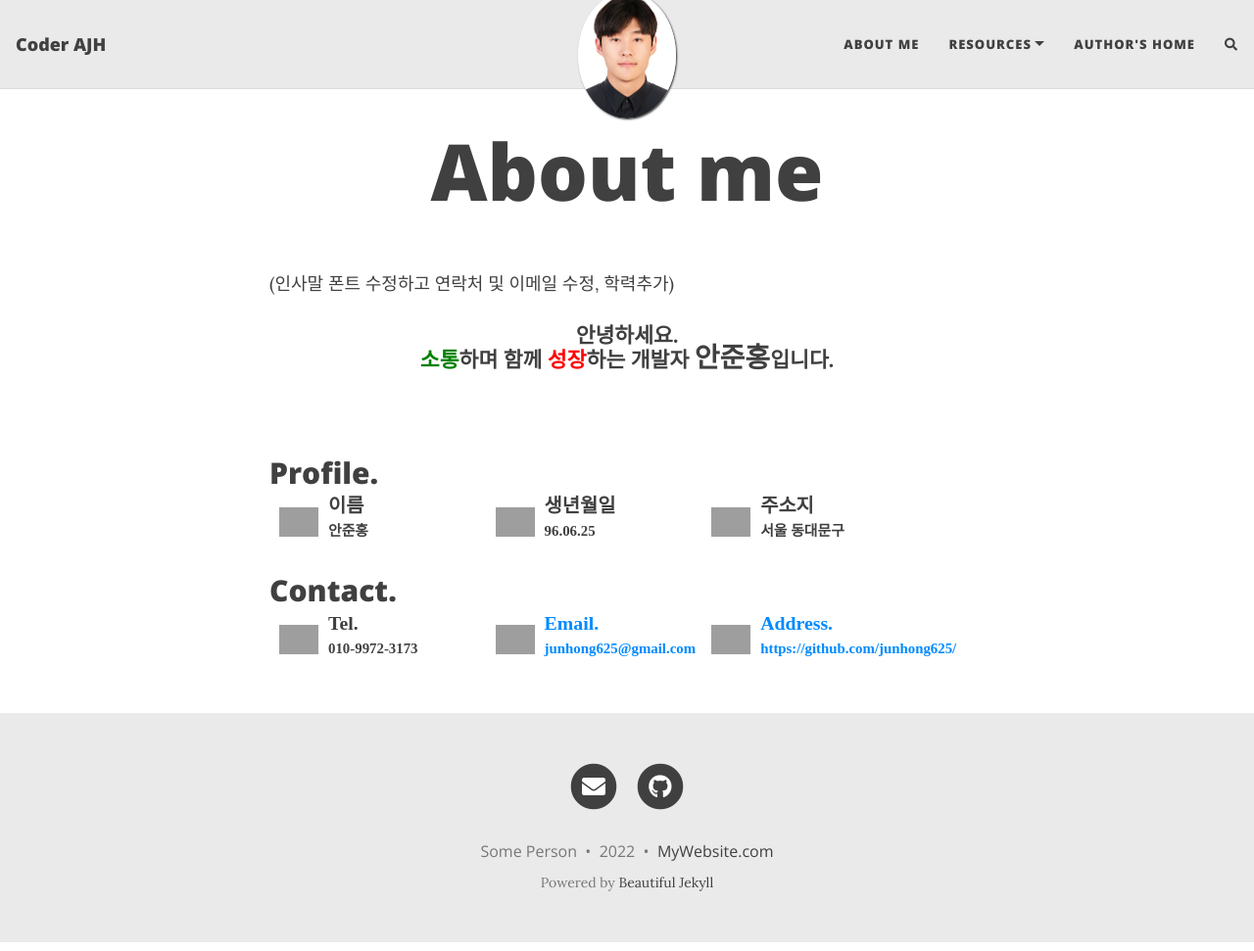
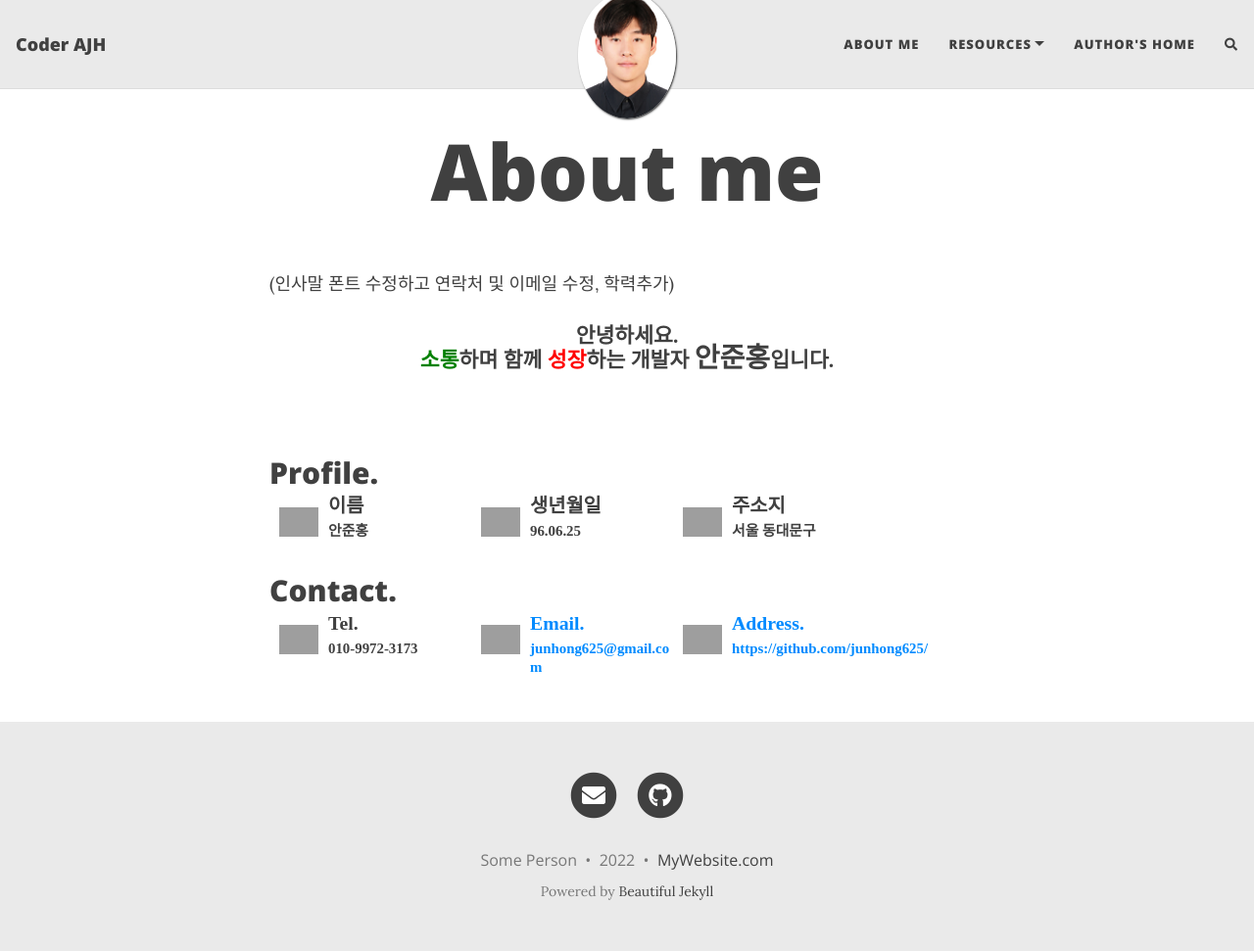
Before and after one commit to junhong625/junhong625.github.io, a Jekyll site: the page built from aboutme.md, in a window 1280 px wide and 971 px high. Shown: the whole window at 98% size. Built offline with Jekyll 4.4.1, drawn with Linux system fonts in a browser that asks for light colours; nearby versions of some CDN libraries; comment, search, counter and statistics services are not loaded; grey boxes are pictures that could not be loaded.

Commit message:
Update aboutme.md

```diff
--- a/aboutme.md
+++ b/aboutme.md
@@ -17,13 +17,13 @@
 <div style="float: left; padding: 10px;">
     <img src="https://user-images.githubusercontent.com/83000975/153178663-f5732bd8-0076-4296-b97e-a606141512d3.png" height=30 weight=30>
 </div>
-<div style="font: normal bold 1.1em/1em 'sans-serif'; float: left; width: 22%;">
+<div style="font: normal bold 1.1em/1em 'sans-serif'; float: left; width: 20%;">
 이름 <br> <sub>안준홍</sub>
 </div>
 <div style="float: left; padding: 10px;">
     <img src="https://user-images.githubusercontent.com/83000975/153190863-3566ca35-1643-4c4d-b99c-7deeeeca09cc.jpg" height=30 weight=30>
 </div>
-<div style="font: normal bold 1.1em/1em 'sans-serif'; float: left; width: 22%;">
+<div style="font: normal bold 1.1em/1em 'sans-serif'; float: left; width: 20%;">
 생년월일 <br> <sub>96.06.25</sub>
 </div>
 <div style="float: left; padding: 10px;">
@@ -40,14 +40,14 @@
 <div style="float: left; padding: 10px;">
 <img src="https://user-images.githubusercontent.com/83000975/153432019-7ee7cfb4-cadd-40d4-b817-81ffb7819e06.png" height=30 weight=30>
 </div>
-<div style="font: normal bold 1.1em/1em 'sans-serif'; float: left; width: 22%;">
+<div style="font: normal bold 1.1em/1em 'sans-serif'; float: left; width: 20%;">
 Tel. <br><sub>010-9972-3173</sub>
 </div>
 
 <div style="float: left; padding: 10px;">
 <img src="https://user-images.githubusercontent.com/83000975/153433238-c3342961-6de3-4d4d-b417-d35447a24aed.jpg" height=30 weight=30>
 </div>
-<div style="font: normal bold 1.1em/1em 'sans-serif'; float: left; width: 22%;">
+<div style="font: normal bold 1.1em/1em 'sans-serif'; float: left; width: 20%;">
 <a href="mailto:junhong625@gmail.com">
 Email. <br><sub>junhong625@gmail.com</sub>
 </a>
```
